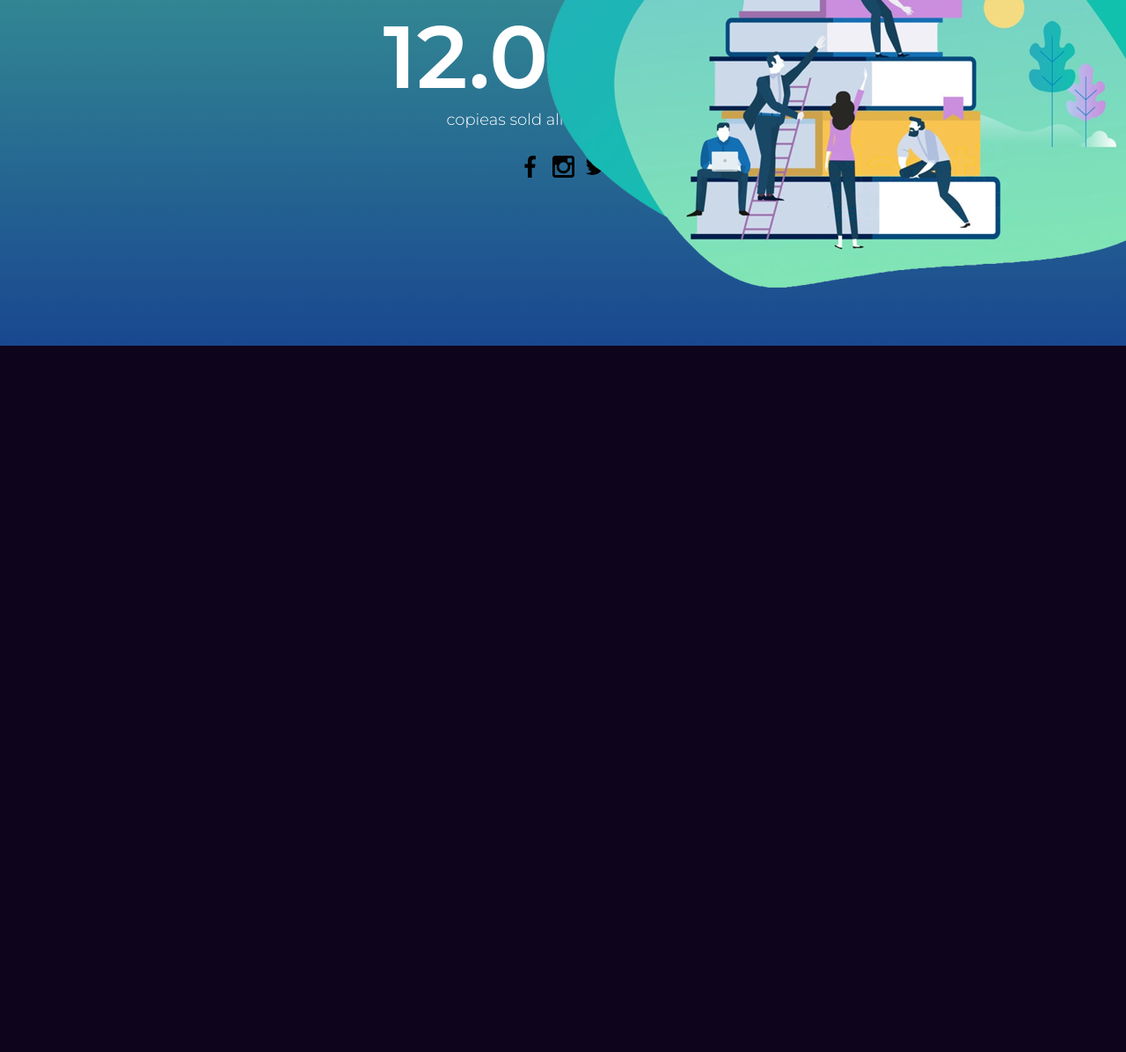
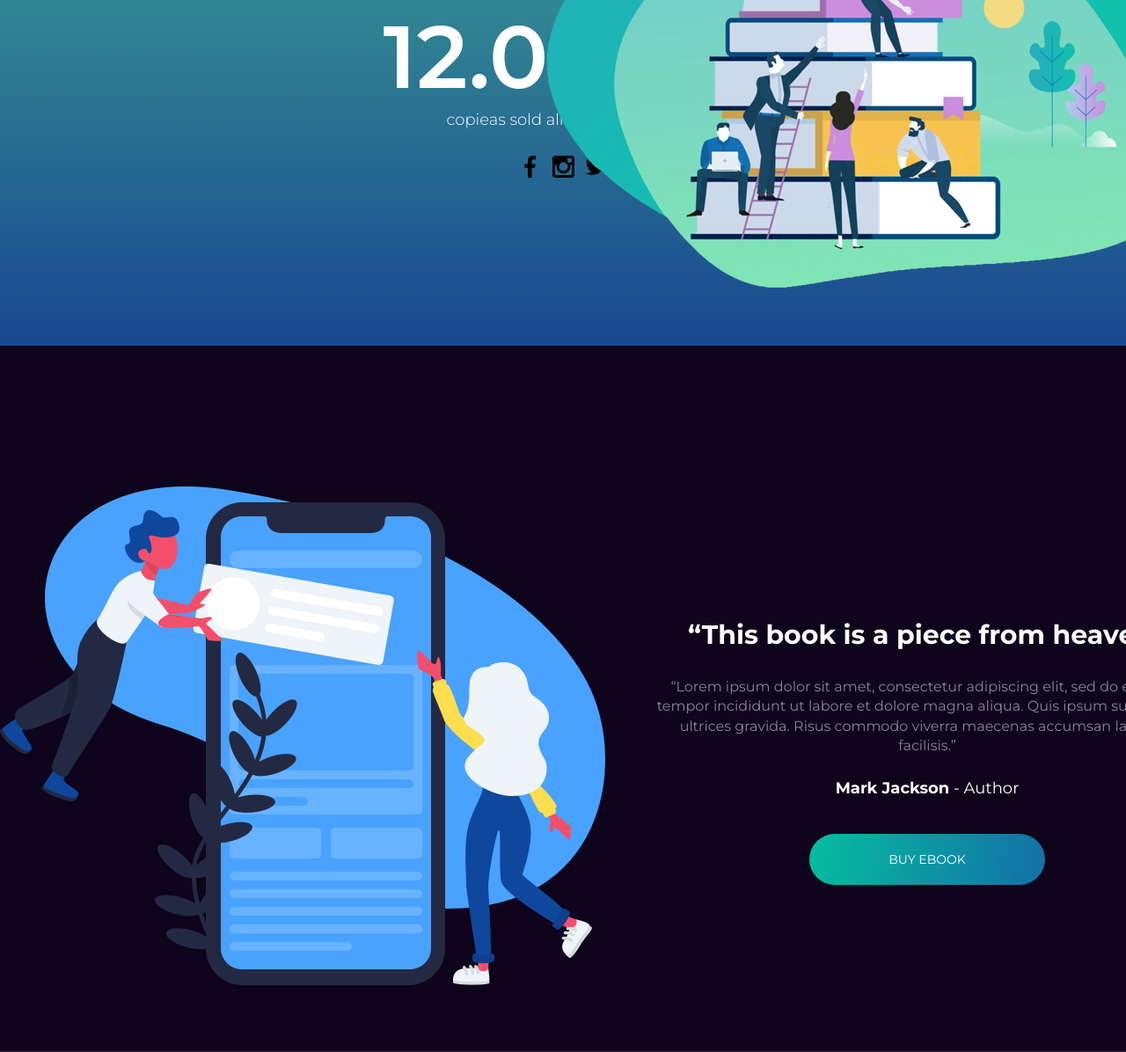
Before and after one commit to BohdanVoznyi/eBook, a plain HTML site: page index.html in a window 1280 px wide. Shown: the part 3680-4876 px from the top of the page at 88% size. Before the commit the page ends 4073 px from the top, so only its background shows below. Drawn offline with Linux system fonts and the light colour scheme.

Commit message:
add section

```diff
--- a/css/style.css
+++ b/css/style.css
@@ -518,10 +518,13 @@ p {
 
     background: linear-gradient(#3ea694, #194790);
     position: relative;
+
+    overflow: hidden;
 }
 
 .count__inner {
     padding-top: 200px;
+
 }
 
 .count__title {
@@ -562,5 +565,66 @@ p {
 .social__icon {
     width: 25px;
     height: 25px;
+}
 
+
+/* Section
+======================== */
+.section {
+    display: flex;
+    padding-top: 160px;
+    width: 1370px;
+    margin: 0 auto;
 }
+
+.section__review {
+    margin-top: 150px;
+    margin-left: 50px;
+    text-align: center;
+}
+
+.section__title {
+    margin-bottom: 30px;
+
+    font-size: 30px;
+    color: #fff;
+    font-weight: 700;
+}
+
+.section__text {
+    margin-bottom: 25px;
+
+    font-size: 16px;
+    font-weight: 400;
+    color: #8e819e;
+    line-height: 1.4;
+}
+
+.section__author {
+    margin-bottom: 60px;
+    font-size: 18px;
+    font-weight: 400;
+    color: #fff;
+}
+
+.section__author span {
+    font-size: 18px;
+    font-weight: 700;
+    color: #fff;
+}
+
+.section__btn {
+    width: 280px;
+    height: 60px;
+    padding: 20px 90px;
+
+    border-radius: 50px;
+    border: none;
+
+    background: linear-gradient(100deg, #05be9e, #146fa7);
+
+    font-size: 14px;
+    font-weight: 400;
+    color: #fff;
+    text-decoration: none;
+}
--- a/index.html
+++ b/index.html
@@ -282,6 +282,7 @@
 </div><!-- /.clients -->
 
 
+<!-- Count -->
 <div class="count">
     <div class="container">
         <div class="count__inner">
@@ -306,11 +307,31 @@
                         <use xlink:href="#twitter"></use>
                     </svg>
                 </a>
-            </div>
+            </div><!-- /.social -->
 
-        </div>
+        </div><!-- /.count__inner -->
+    </div><!-- /.container -->
+</div><!-- /.count -->
+
+
+<!-- Section -->
+<section class="section">
+
+    <div class="sectiom__img">
+        <img src="img/section/section-img.png" alt="">
     </div>
-</div>
+
+    <div class="section__review">
+        <h2 class="section__title">“This book is a piece from heaven”</h2>
+        <div class="section__text">“Lorem ipsum dolor sit amet, consectetur adipiscing elit, sed do eiusmod tempor incididunt ut labore et dolore magna
+        aliqua. Quis ipsum suspendisse ultrices gravida. Risus commodo viverra maecenas accumsan lacus vel facilisis.”</div>
+        <div class="section__author"><span>Mark Jackson</span> - Author</div>
+        <a href="" class="section__btn">BUY EBOOK</a>
+    </div>
+
+</section>
+<hr class="hr">
+<!-- /.section -->
 
 
 </body>
```
Also changed, not shown: img/section/section-img.png (added).
